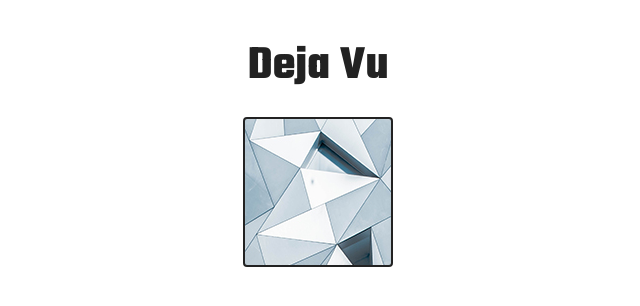
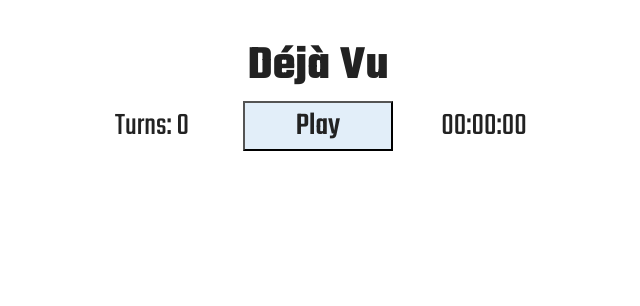
Before and after one commit to 0mppula/DejaVu, a React (Create React App) app: page / in a window 1280 px wide. Shown: the top 306 px of the page, without its empty margins (322-962 px from the left). Built offline with nearby package versions, Linux system fonts and the light colour scheme.

Commit message:
Added top UI and flip counter

```diff
--- a/src/App.tsx
+++ b/src/App.tsx
@@ -13,7 +13,6 @@ const Container = styled.div`
 `;
 
 const Header = styled.h1`
-	margin-bottom: 1rem;
 	font-size: 3rem;
 	color: #222222;
 `;
@@ -21,7 +20,7 @@ const Header = styled.h1`
 const App: FC = () => {
 	return (
 		<Container>
-			<Header>Deja Vu</Header>
+			<Header>Déjà Vu</Header>
 			<Game />
 		</Container>
 	);
--- a/src/Components/Game/Card.tsx
+++ b/src/Components/Game/Card.tsx
@@ -1,14 +1,20 @@
-import { useState } from 'react';
+import { useState, FC } from 'react';
 import { CardBack, CardContainer, CardFront } from './GameElements';
+import { cardsArrayType } from './Game';
 
-const Card = () => {
-	const [flipped, setFlipped] = useState(false);
+interface Props {
+	card: cardsArrayType;
+	handleCardFlip: () => void;
+}
+
+const Card: FC<Props> = ({ card, handleCardFlip }) => {
+	const [flipped, setFlipped] = useState<boolean>(false);
 	const handleFlip = () => {};
 
 	return (
-		<CardContainer onClick={() => setFlipped(!flipped)}>
+		<CardContainer onClick={handleCardFlip}>
 			<CardBack flipped={flipped} />
-			<CardFront flipped={flipped} />
+			<CardFront flipped={flipped} card={card} />
 		</CardContainer>
 	);
 };
--- a/src/Components/Game/Game.tsx
+++ b/src/Components/Game/Game.tsx
@@ -1,35 +1,54 @@
 import { FC, useState } from 'react';
 import Card from './Card';
-import { GameContainer } from './GameElements';
+import { GameContainer, GameTop, CardsContainer, StartButton } from './GameElements';
 
-type cardsType = {
+export type cardsArrayType = {
 	name: string;
 	icon: string;
 };
 
-interface Provider {
-	connected: boolean;
-	type: string;
-}
+const cardDeck: cardsArrayType[] = [
+	{ name: 'bars', icon: '📊' },
+	{ name: 'grow', icon: '📈' },
+	{ name: 'shrink', icon: '📉' },
+	{ name: 'money', icon: '💰' },
+	{ name: 'card', icon: '💳' },
+	{ name: 'bill', icon: '💵' },
+	{ name: 'rich', icon: '🤑' },
+	{ name: 'rocket', icon: '🚀' },
+];
 
 const Game: FC = () => {
 	const [choiceOne, setChoiceOne] = useState<string | null>(null);
 	const [choiceTwo, setChoiceTwo] = useState<string | null>(null);
+	const [cards, setCards] = useState<cardsArrayType[] | null>(null);
+	const [turns, setTurns] = useState<number>(0);
 
-	const cards: cardsType[] = [
-		{ name: 'bars', icon: '📊' },
-		{ name: 'grow', icon: '📈' },
-		{ name: 'shrink', icon: '📉' },
-		{ name: 'money', icon: '💰' },
-		{ name: 'card', icon: '💳' },
-		{ name: 'bill', icon: '💵' },
-		{ name: 'rich', icon: '🤑' },
-		{ name: 'rocket', icon: '🚀' },
-	];
+	// Shuffle cards
+	const shuffleCards = () => {
+		const shuffledCards = [...cardDeck, ...cardDeck].sort((a, b) => Math.random() - 0.5);
+
+		setCards(shuffledCards);
+		setTurns(0);
+	};
+
+	const handleCardFlip = () => {
+		console.log(turns);
+		setTurns(turns + 1);
+	};
 
 	return (
 		<GameContainer>
-			<Card />
+			<GameTop>
+				<p>Turns: {turns}</p>
+				<StartButton onClick={shuffleCards}>Play</StartButton>
+				<p>00:00:00</p>
+			</GameTop>
+			<CardsContainer>
+				{cards?.map((card, index): any => (
+					<Card key={index} card={card} handleCardFlip={handleCardFlip} />
+				))}
+			</CardsContainer>
 		</GameContainer>
 	);
 };
--- a/src/Components/Game/GameElements.tsx
+++ b/src/Components/Game/GameElements.tsx
@@ -3,18 +3,50 @@ import cardImg from '../../images/card-back.jpg';
 
 interface CardProps {
 	flipped: boolean;
+	card?: object;
 }
 
 interface CardContainerProps {
-	onClick: () => void;
+	// onClick: () => void;
 }
 
 export const GameContainer = styled.div`
+	display: flex;
+	flex-direction: column;
+	align-items: center;
+	width: 100%;
+`;
+
+export const CardsContainer = styled.div`
 	display: flex;
 	flex-wrap: wrap;
 	gap: 1rem;
 	justify-content: center;
 	width: 100%;
+`;
+
+export const StartButton = styled.button`
+	font-weight: 500;
+	background-color: #d4e6f6a8;
+	cursor: pointer;
+`;
+
+export const GameTop = styled.div`
+	display: flex;
+	width: 100%;
+	gap: 1rem;
+	align-items: center;
+	justify-content: center;
+	margin-bottom: 1rem;
+
+	p,
+	button {
+		text-align: center;
+		color: #222222;
+		padding: 0rem 1rem;
+		font-size: 2rem;
+		width: min(150px, 33vw);
+	}
 `;
 
 export const CardContainer = styled.div<CardContainerProps>`
```
